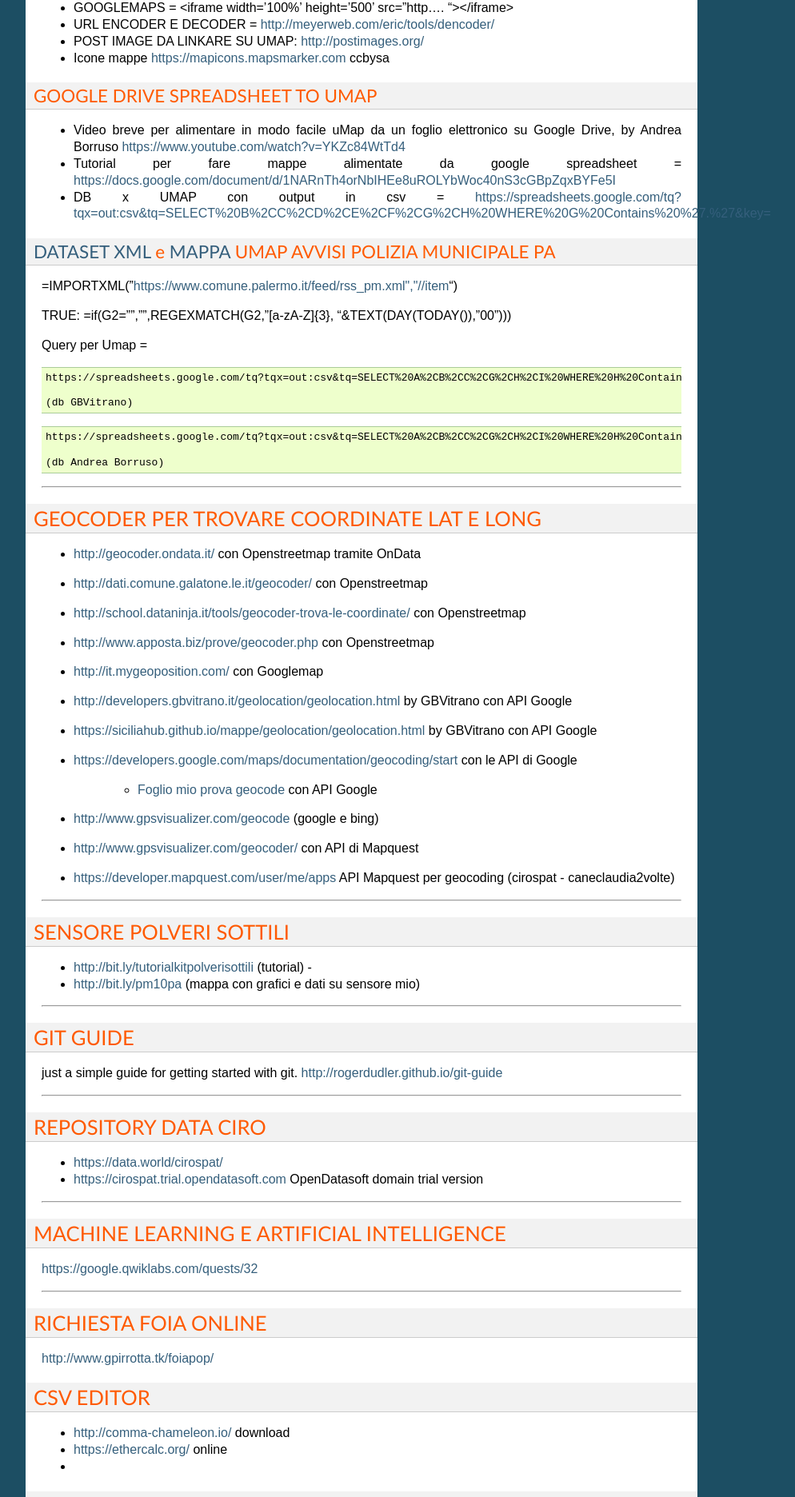
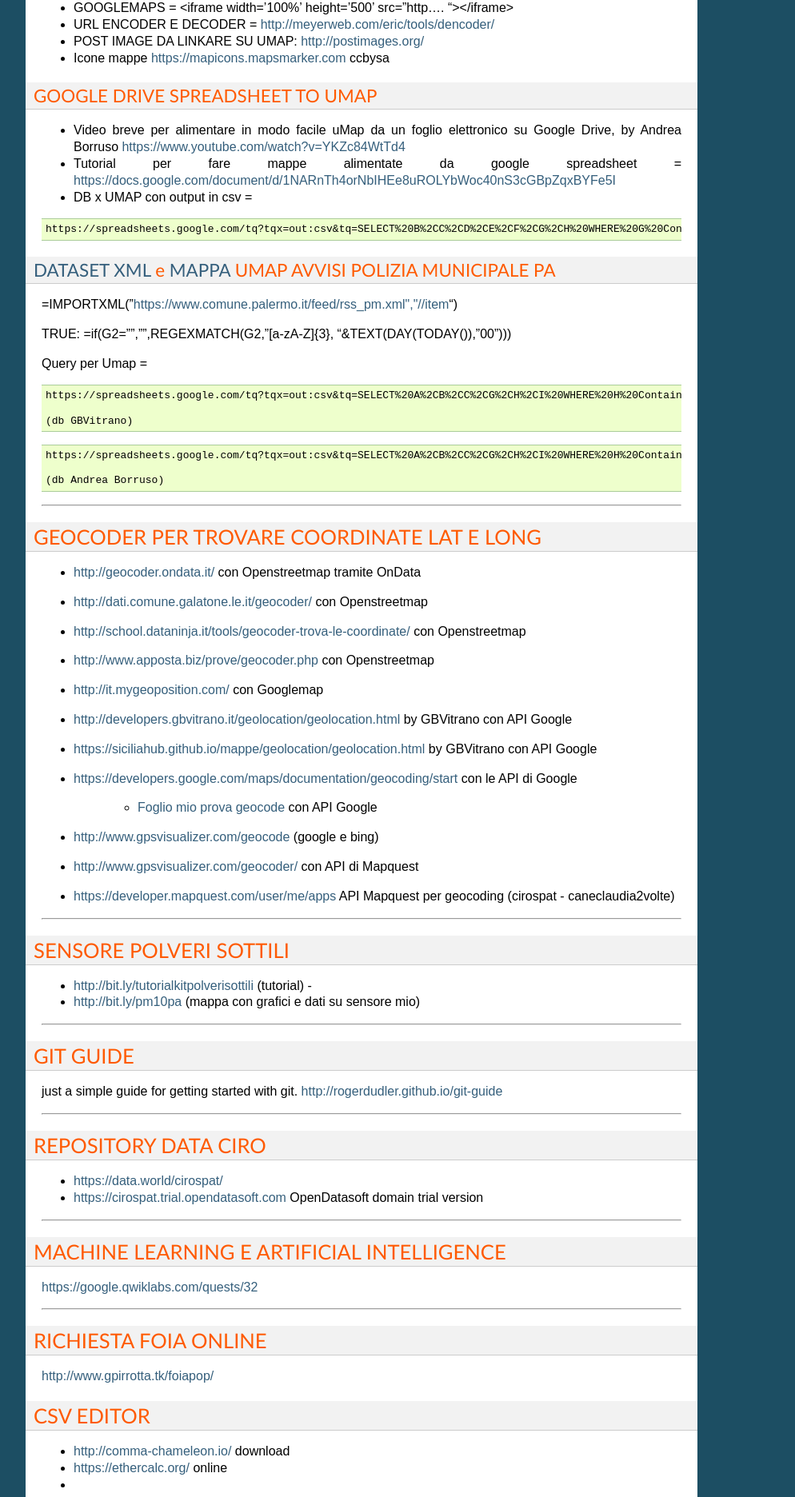
Before and after one commit to cirospat/rtd-schematipo, a Sphinx documentation site: the page built from docs/developer.rst, in a window 1280 px wide. Shown: the part 1748-3620 px from the top of the page at 80% size, without its empty margins (198-1192 px from the left). Built offline with Sphinx 7.4.7, drawn with Linux system fonts in a browser that asks for light colours.

```diff
--- a/docs/developer.rst
+++ b/docs/developer.rst
@@ -137,7 +137,13 @@ GOOGLE DRIVE SPREADSHEET TO UMAP
 
 * Tutorial per fare mappe alimentate da google spreadsheet = \ |LINK45|\
 
-* DB x UMAP con output in csv = https://spreadsheets.google.com/tq?tqx=out:csv&tq=SELECT%20B%2CC%2CD%2CE%2CF%2CG%2CH%20WHERE%20G%20Contains%20%27.%27&key=
+* DB x UMAP con output in csv =
+
+.. code::
+
+    https://spreadsheets.google.com/tq?tqx=out:csv&tq=SELECT%20B%2CC%2CD%2CE%2CF%2CG%2CH%20WHERE%20G%20Contains%20%27.%27&key=
+
+
 
 .. _h455d4f4d504e743545517251775b685f:
 
```
